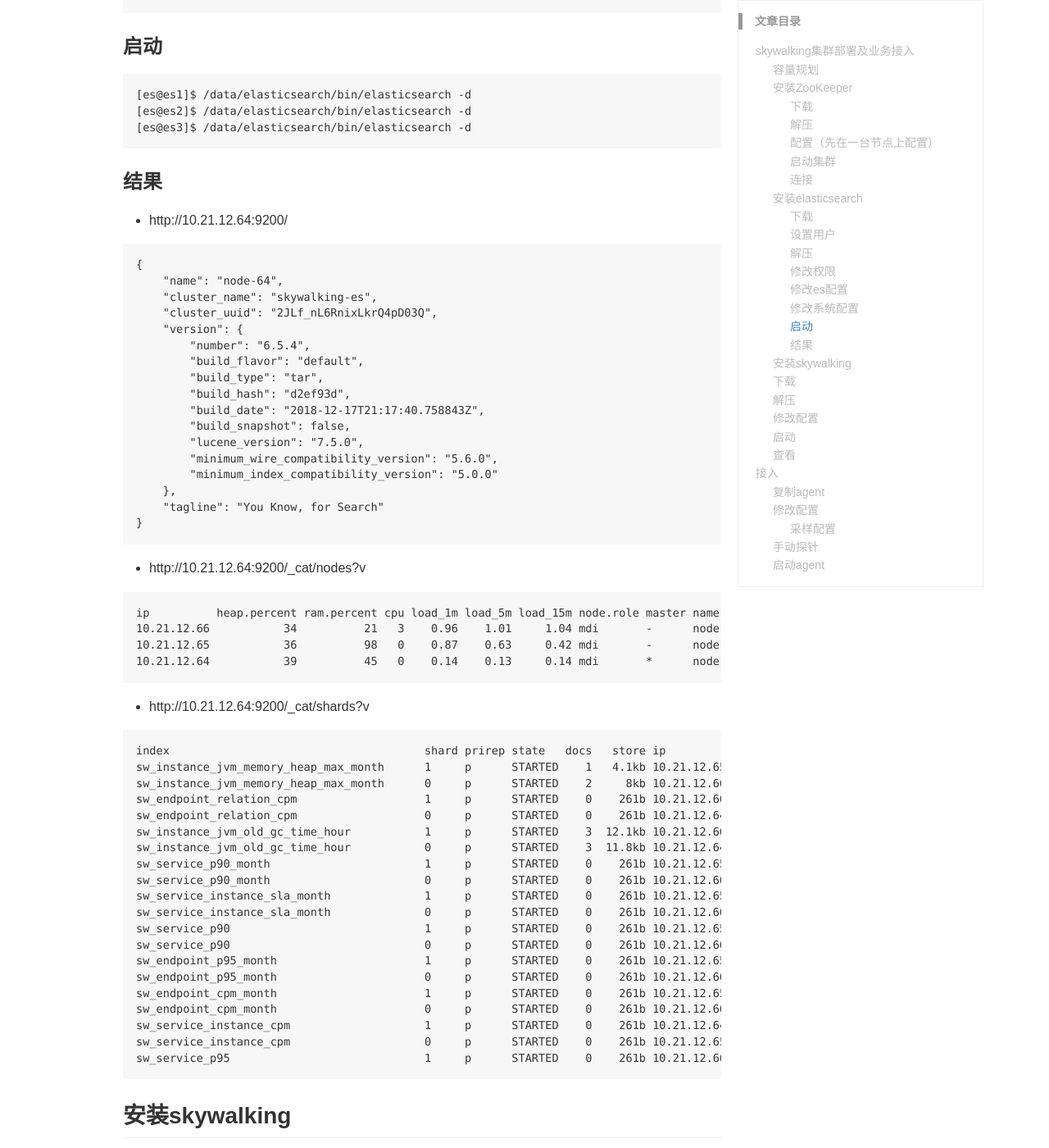
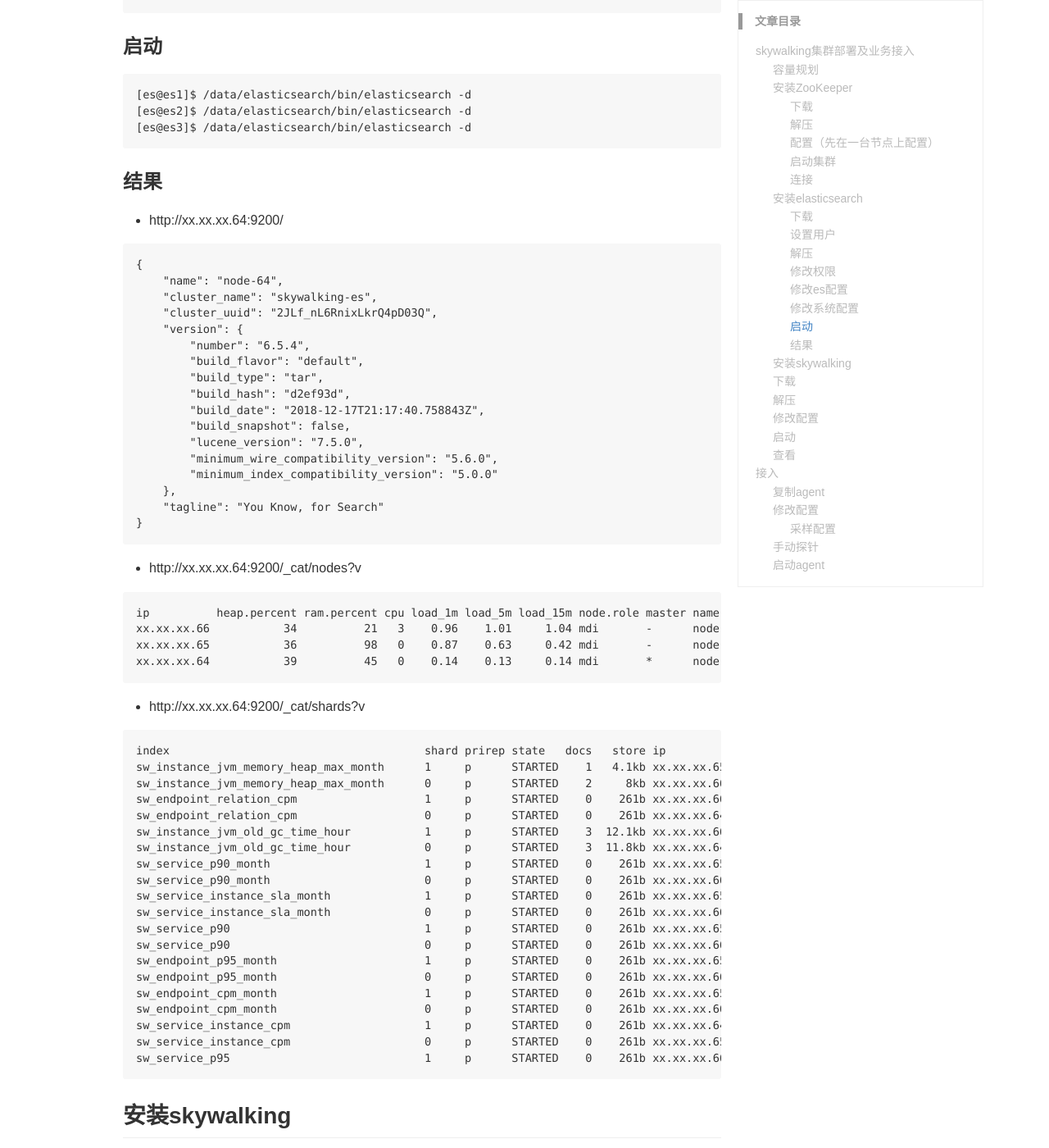
Before and after one commit to JasperBalcony/JasperBalcony.github.io, a Jekyll site: the page built from _posts/sw/2019-04-22-skywalking6.0集群安装及使用.md, in a window 1280 px wide and 1400 px high, scrolled down 4563 px. Shown: the whole window at 82% size. Built offline with Jekyll 4.4.1, drawn with Linux system fonts in a browser that asks for light colours; nearby versions of some CDN libraries; library files that are not in the unit come from our copies; comment, search, counter and statistics services are not loaded; some of the changed text lies outside the part shown.

Commit message:
skywalking集群部署及业务接入

````diff
--- a/_posts/sw/2019-04-22-skywalking6.0集群安装及使用.md
+++ b/_posts/sw/2019-04-22-skywalking6.0集群安装及使用.md
@@ -11,9 +11,9 @@ category: skywalking
 
 IP|zk|es|sw
 ---|---|---|---
-10.21.12.64|zookeeper|node-64|OAPServer、skywalking-webapp
-10.21.12.65|zookeeper|node-65|OAPServer
-10.21.12.66|zookeeper|node-66|
+xx.xx.xx.64|zookeeper|node-64|OAPServer、skywalking-webapp
+xx.xx.xx.65|zookeeper|node-65|OAPServer
+xx.xx.xx.66|zookeeper|node-66|
 
 
 ## 安装ZooKeeper
@@ -38,9 +38,9 @@ mv zoo_sample.cfg zoo.cfg
 # 修改配置文件（zoo.cfg）
 dataDir=/data/zookeeper-3.4.6/data
 
-server.1=10.21.12.64:2888:3888
-server.2=10.21.12.65:2888:3888
-server.3=10.21.12.66:2888:3888
+server.1=xx.xx.xx.64:2888:3888
+server.2=xx.xx.xx.65:2888:3888
+server.3=xx.xx.xx.66:2888:3888
 
 # 在（dataDir=/data/zookeeper/data）创建一个myid文件，里面内容是server.N中的N（server.2里面内容为2）
 echo "1" > myid
@@ -48,8 +48,8 @@ echo "1" > myid
 # 将配置好的zk拷贝到其他节点
 
 # 注意：在其他节点上一定要修改myid的内容
-在10.21.12.65应该讲myid的内容改为2 （echo "2" > /data/zookeeper/data/myid）
-在10.21.12.66应该讲myid的内容改为3 （echo "3" > /data/zookeeper/data/myid）
+在xx.xx.xx.65应该讲myid的内容改为2 （echo "2" > /data/zookeeper/data/myid）
+在xx.xx.xx.66应该讲myid的内容改为3 （echo "3" > /data/zookeeper/data/myid）
 ```
 
 ### 启动集群
@@ -160,7 +160,7 @@ path.logs: /data/elasticsearch/logs/
 http.port: 9200
 
 # 集群发现 集群节点ip或者主机
-discovery.zen.ping.unicast.hosts: ["10.21.12.64", "10.21.12.65" ,"10.21.12.66"]
+discovery.zen.ping.unicast.hosts: ["xx.xx.xx.64", "xx.xx.xx.65" ,"xx.xx.xx.66"]
 
 #设置这个参数来保证集群中的节点可以知道其它N个有master资格的节点。默认为1，对于大的集群来说，可以设置大一点的值（2-4）
 discovery.zen.minimum_master_nodes: 2
@@ -222,7 +222,7 @@ vm.swappiness = 1
 
 ### 结果
 
-- http://10.21.12.64:9200/
+- http://xx.xx.xx.64:9200/
 
 ```
 {
@@ -243,38 +243,38 @@ vm.swappiness = 1
     "tagline": "You Know, for Search"
 }
 ```
-- http://10.21.12.64:9200/_cat/nodes?v
+- http://xx.xx.xx.64:9200/_cat/nodes?v
 
 ```
 ip          heap.percent ram.percent cpu load_1m load_5m load_15m node.role master name
-10.21.12.66           34          21   3    0.96    1.01     1.04 mdi       -      node-66
-10.21.12.65           36          98   0    0.87    0.63     0.42 mdi       -      node-65
-10.21.12.64           39          45   0    0.14    0.13     0.14 mdi       *      node-64
+xx.xx.xx.66           34          21   3    0.96    1.01     1.04 mdi       -      node-66
+xx.xx.xx.65           36          98   0    0.87    0.63     0.42 mdi       -      node-65
+xx.xx.xx.64           39          45   0    0.14    0.13     0.14 mdi       *      node-64
 ```
 
-- http://10.21.12.64:9200/_cat/shards?v
+- http://xx.xx.xx.64:9200/_cat/shards?v
 
 ```
 index                                      shard prirep state   docs   store ip          node
-sw_instance_jvm_memory_heap_max_month      1     p      STARTED    1   4.1kb 10.21.12.65 node-65
-sw_instance_jvm_memory_heap_max_month      0     p      STARTED    2     8kb 10.21.12.66 node-66
-sw_endpoint_relation_cpm                   1     p      STARTED    0    261b 10.21.12.66 node-66
-sw_endpoint_relation_cpm                   0     p      STARTED    0    261b 10.21.12.64 node-64
-sw_instance_jvm_old_gc_time_hour           1     p      STARTED    3  12.1kb 10.21.12.66 node-66
-sw_instance_jvm_old_gc_time_hour           0     p      STARTED    3  11.8kb 10.21.12.64 node-64
-sw_service_p90_month                       1     p      STARTED    0    261b 10.21.12.65 node-65
-sw_service_p90_month                       0     p      STARTED    0    261b 10.21.12.66 node-66
-sw_service_instance_sla_month              1     p      STARTED    0    261b 10.21.12.65 node-65
-sw_service_instance_sla_month              0     p      STARTED    0    261b 10.21.12.66 node-66
-sw_service_p90                             1     p      STARTED    0    261b 10.21.12.65 node-65
-sw_service_p90                             0     p      STARTED    0    261b 10.21.12.66 node-66
-sw_endpoint_p95_month                      1     p      STARTED    0    261b 10.21.12.65 node-65
-sw_endpoint_p95_month                      0     p      STARTED    0    261b 10.21.12.66 node-66
-sw_endpoint_cpm_month                      1     p      STARTED    0    261b 10.21.12.65 node-65
-sw_endpoint_cpm_month                      0     p      STARTED    0    261b 10.21.12.66 node-66
-sw_service_instance_cpm                    1     p      STARTED    0    261b 10.21.12.64 node-64
-sw_service_instance_cpm                    0     p      STARTED    0    261b 10.21.12.65 node-65
-sw_service_p95                             1     p      STARTED    0    261b 10.21.12.66 node-66
+sw_instance_jvm_memory_heap_max_month      1     p      STARTED    1   4.1kb xx.xx.xx.65 node-65
+sw_instance_jvm_memory_heap_max_month      0     p      STARTED    2     8kb xx.xx.xx.66 node-66
+sw_endpoint_relation_cpm                   1     p      STARTED    0    261b xx.xx.xx.66 node-66
+sw_endpoint_relation_cpm                   0     p      STARTED    0    261b xx.xx.xx.64 node-64
+sw_instance_jvm_old_gc_time_hour           1     p      STARTED    3  12.1kb xx.xx.xx.66 node-66
+sw_instance_jvm_old_gc_time_hour           0     p      STARTED    3  11.8kb xx.xx.xx.64 node-64
+sw_service_p90_month                       1     p      STARTED    0    261b xx.xx.xx.65 node-65
+sw_service_p90_month                       0     p      STARTED    0    261b xx.xx.xx.66 node-66
+sw_service_instance_sla_month              1     p      STARTED    0    261b xx.xx.xx.65 node-65
+sw_service_instance_sla_month              0     p      STARTED    0    261b xx.xx.xx.66 node-66
+sw_service_p90                             1     p      STARTED    0    261b xx.xx.xx.65 node-65
+sw_service_p90                             0     p      STARTED    0    261b xx.xx.xx.66 node-66
+sw_endpoint_p95_month                      1     p      STARTED    0    261b xx.xx.xx.65 node-65
+sw_endpoint_p95_month                      0     p      STARTED    0    261b xx.xx.xx.66 node-66
+sw_endpoint_cpm_month                      1     p      STARTED    0    261b xx.xx.xx.65 node-65
+sw_endpoint_cpm_month                      0     p      STARTED    0    261b xx.xx.xx.66 node-66
+sw_service_instance_cpm                    1     p      STARTED    0    261b xx.xx.xx.64 node-64
+sw_service_instance_cpm                    0     p      STARTED    0    261b xx.xx.xx.65 node-65
+sw_service_p95                             1     p      STARTED    0    261b xx.xx.xx.66 node-66
 ```
 
 ## 安装skywalking
@@ -301,14 +301,14 @@ tar -zxvf /data/software/apache-skywalking-apm-incubating-6.0.0-GA.tar.gz -C /da
 ## 启动
 
 ```
-# 10.21.12.64 启动OAPServer、skywalking-webapp进程
+# xx.xx.xx.64 启动OAPServer、skywalking-webapp进程
 /data/skywalking/bin/startup.sh
-# 10.21.12.65 启动OAPServer进程
+# xx.xx.xx.65 启动OAPServer进程
 /data/skywalking/bin/oapService.sh
 ```
 ## 查看
 
-http://10.21.12.64:8080   admin/admin
+http://xx.xx.xx.64:8080   admin/admin
 
 # 接入
 
@@ -323,7 +323,7 @@ cp -r /data/skywalking/agent/ /data/sky_agent/
 
 ```
 agent.service_name=${SW_AGENT_NAME:predictor-serving}
-collector.backend_service=${SW_AGENT_COLLECTOR_BACKEND_SERVICES:10.21.12.64:11800,10.21.12.65:11800}
+collector.backend_service=${SW_AGENT_COLLECTOR_BACKEND_SERVICES:xx.xx.xx.64:11800,xx.xx.xx.65:11800}
 ```
 ### 采样配置
 
````
